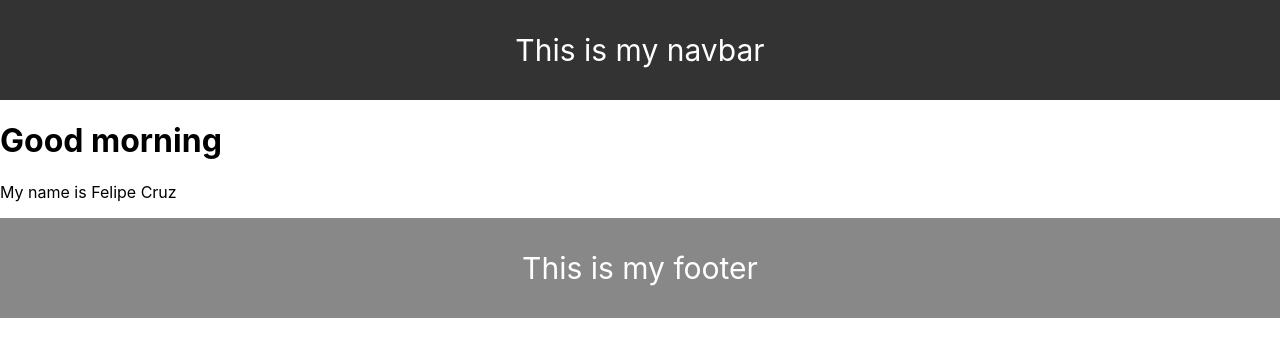
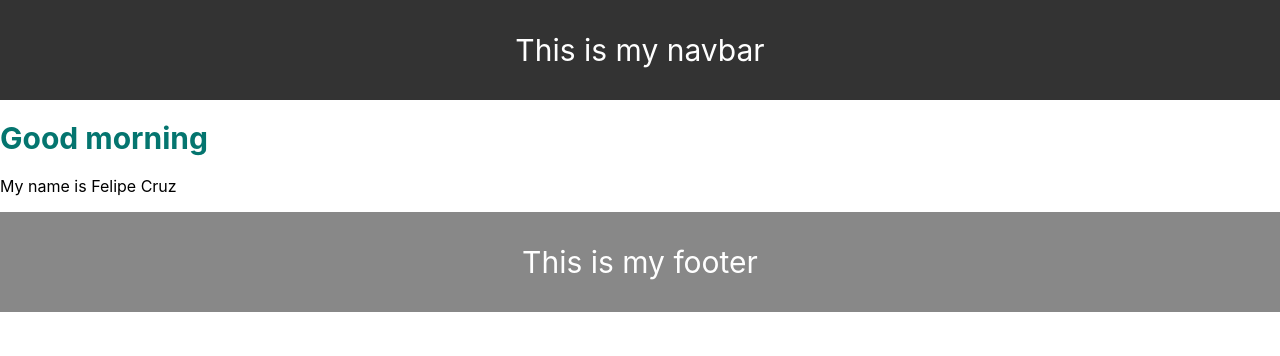
Before and after one commit to felipeldn/scrimba-react-practice, a React (Create React App) app: page / in a window 1280 px wide. Shown: the top 356 px of the page. Built offline with nearby package versions, Linux system fonts and the light colour scheme.

Commit message:
displaying and styling data using JSX

```diff
--- a/src/components/Main.js
+++ b/src/components/Main.js
@@ -8,18 +8,24 @@ function Main() {
   const date = new Date()
   const hours = date.getHours()
   let timeOfDay
+  const styles = {
+    fontSize: 30
+  }
 
   if (hours < 12) {
     timeOfDay = "morning"
+    styles.color = "#04756F"
   } else if (hours >= 12 && hours < 17) {
     timeOfDay = "afternoon"
+    styles.color = "#2E0927"
   } else {
     timeOfDay = "night"
+    styles.color = "#D90000"
   }
 
     return (
     <div>
-      <h1>Good {timeOfDay}</h1>
+      <h1 style={styles}>Good {timeOfDay}</h1>
 
       <p>My name is {`${firstName} ${lasttName}`}</p>
     </div>
```
